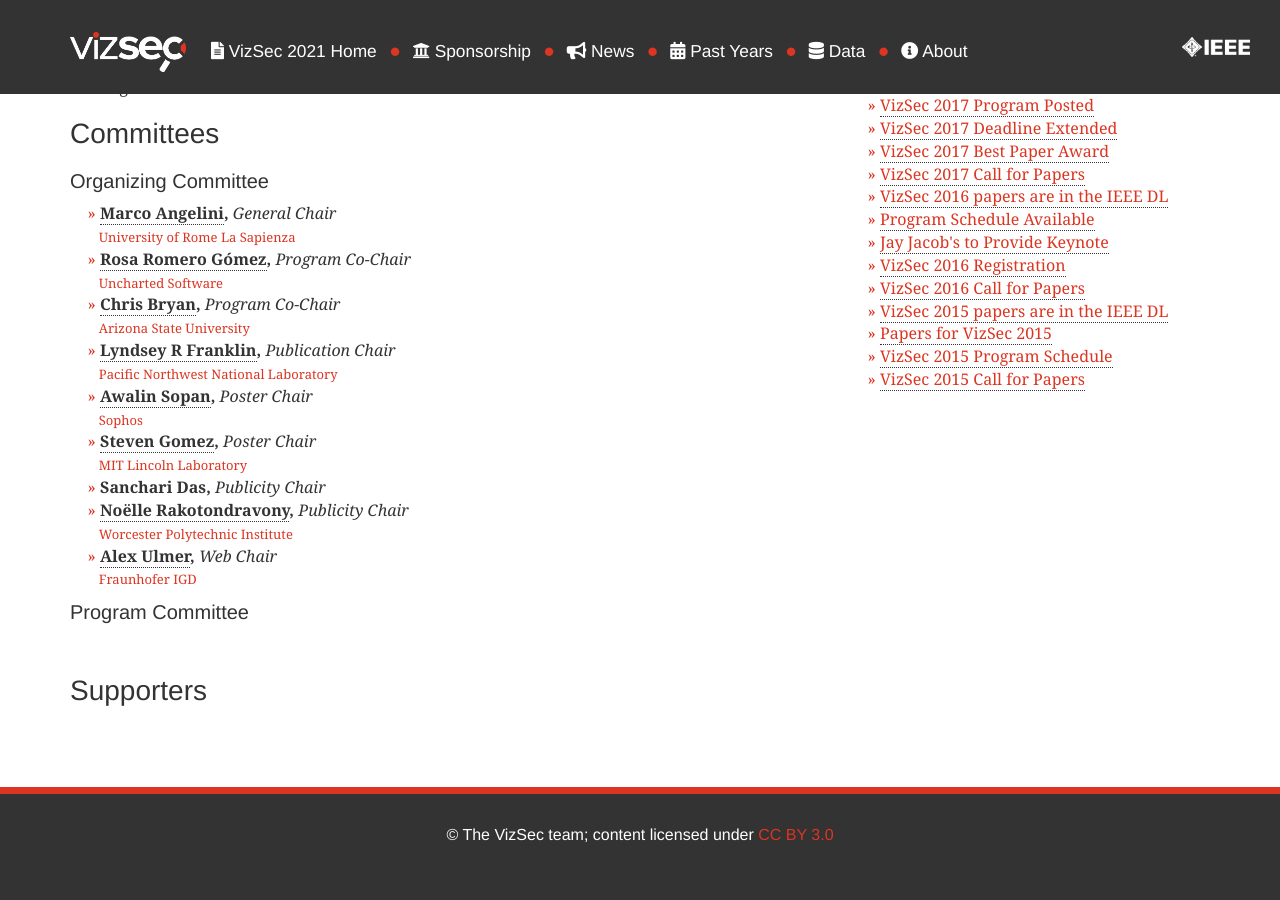
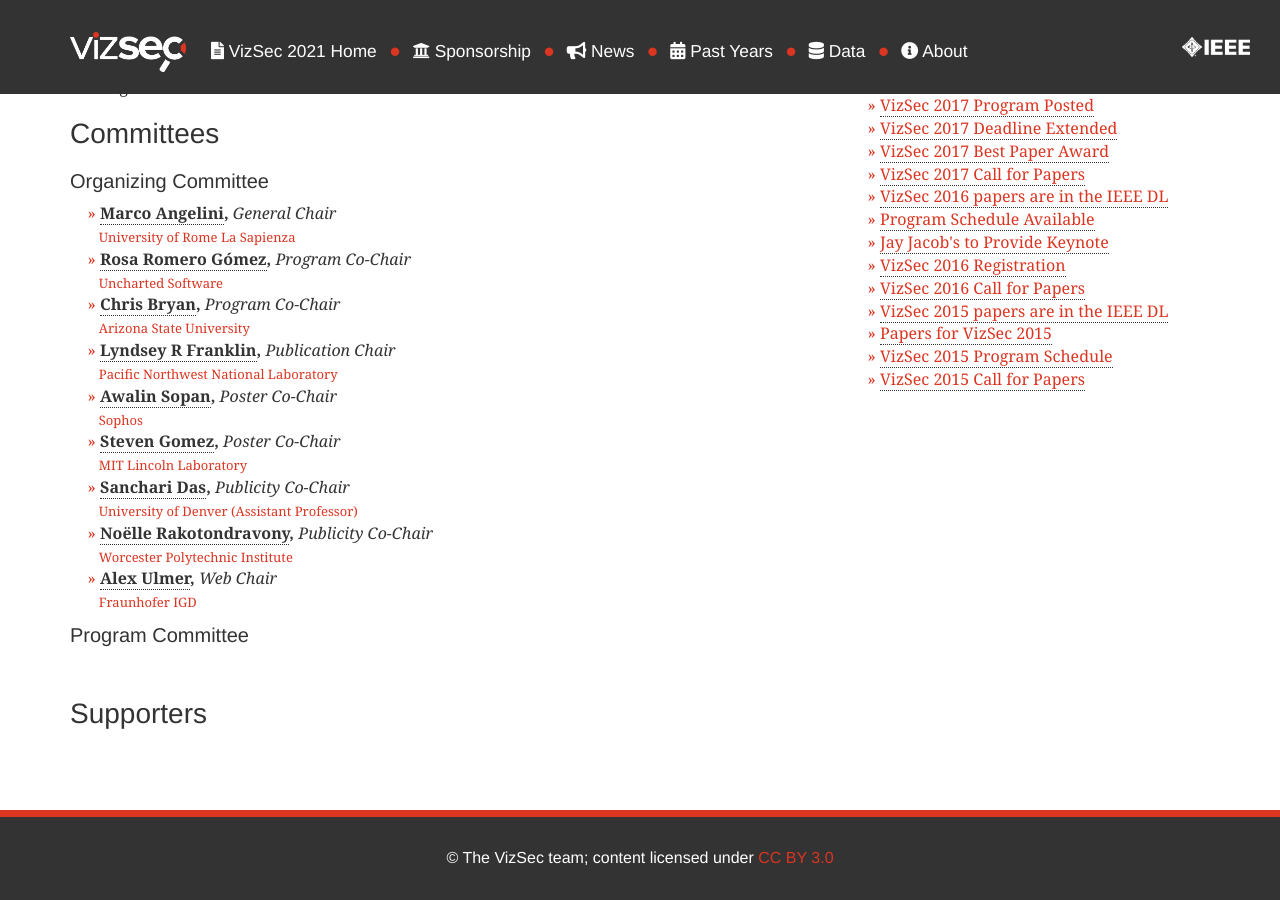
Before and after one commit to vizsec/vizsec.github.io, a Jekyll site: the page built from vizsec2021/index.html, in a window 1280 px wide and 900 px high, scrolled down 546 px. Built offline with Jekyll 4.4.1, drawn with Linux system fonts in a browser that asks for light colours; nearby versions of some CDN libraries; before the commit the page ends 1423 px from its top, so only the background shows below that.

Commit message:
updated committee, removed dead data links

```diff
--- a/_data/y2021-organizing_committee.yml
+++ b/_data/y2021-organizing_committee.yml
@@ -19,22 +19,22 @@
   url: https://www.pnnl.gov/science/staff/staff_info.asp?staff_num=8699
 
 - name: Awalin Sopan
-  role: Poster Chair
+  role: Poster Co-Chair
   affiliation: Sophos
   url: https://twitter.com/awalinsopan
 
 - name: Steven Gomez
-  role: Poster Chair
+  role: Poster Co-Chair
   affiliation: MIT Lincoln Laboratory
   url: https://steven-gomez.github.io
 
 - name: Sanchari Das
-  role: Publicity Chair
-  affiliation:
-  url:
+  role: Publicity Co-Chair
+  affiliation: University of Denver (Assistant Professor)
+  url: https://www.drsancharidas.com/
 
 - name: Noëlle Rakotondravony
-  role: Publicity Chair
+  role: Publicity Co-Chair
   affiliation: Worcester Polytechnic Institute
   url: https://www.linkedin.com/in/no%C3%ABlle-t-rakotondravony-86ab0182/
 
```
Also changed, not shown: data/index.md (+0 -5 lines).
